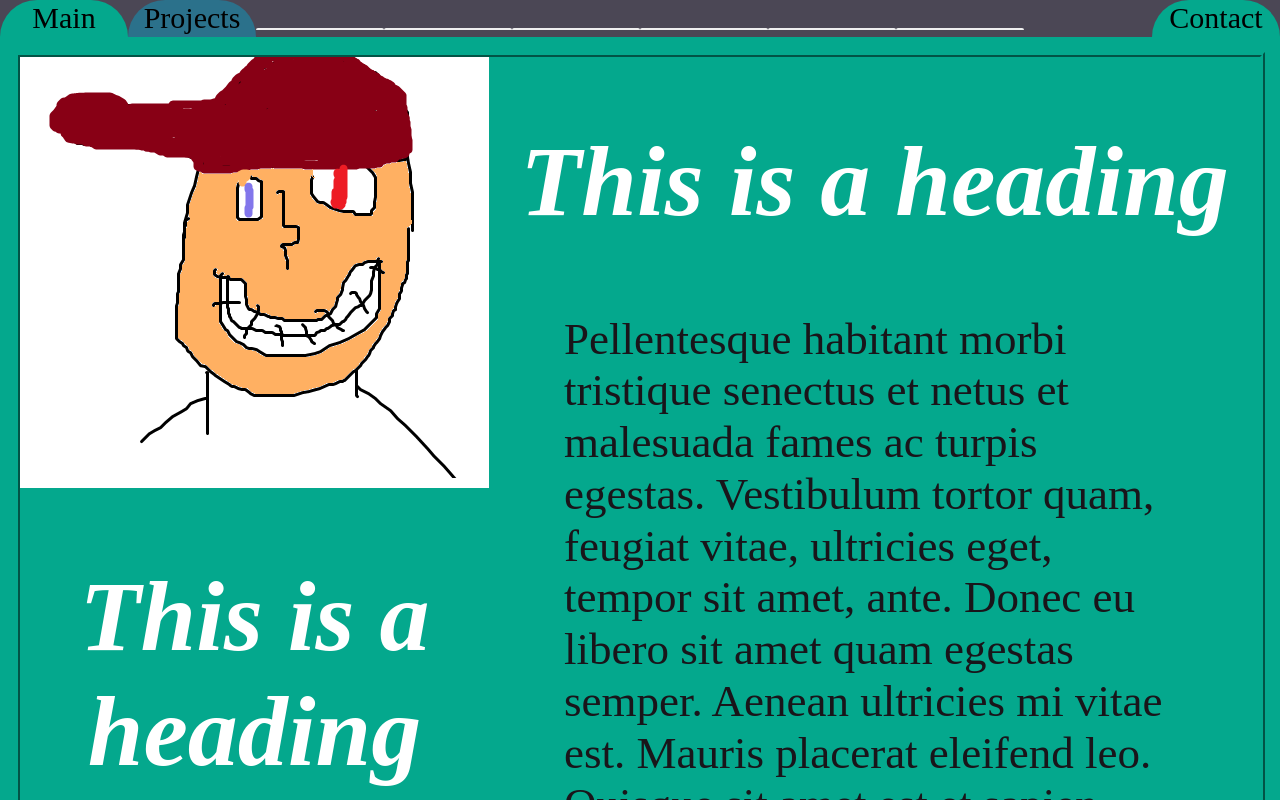
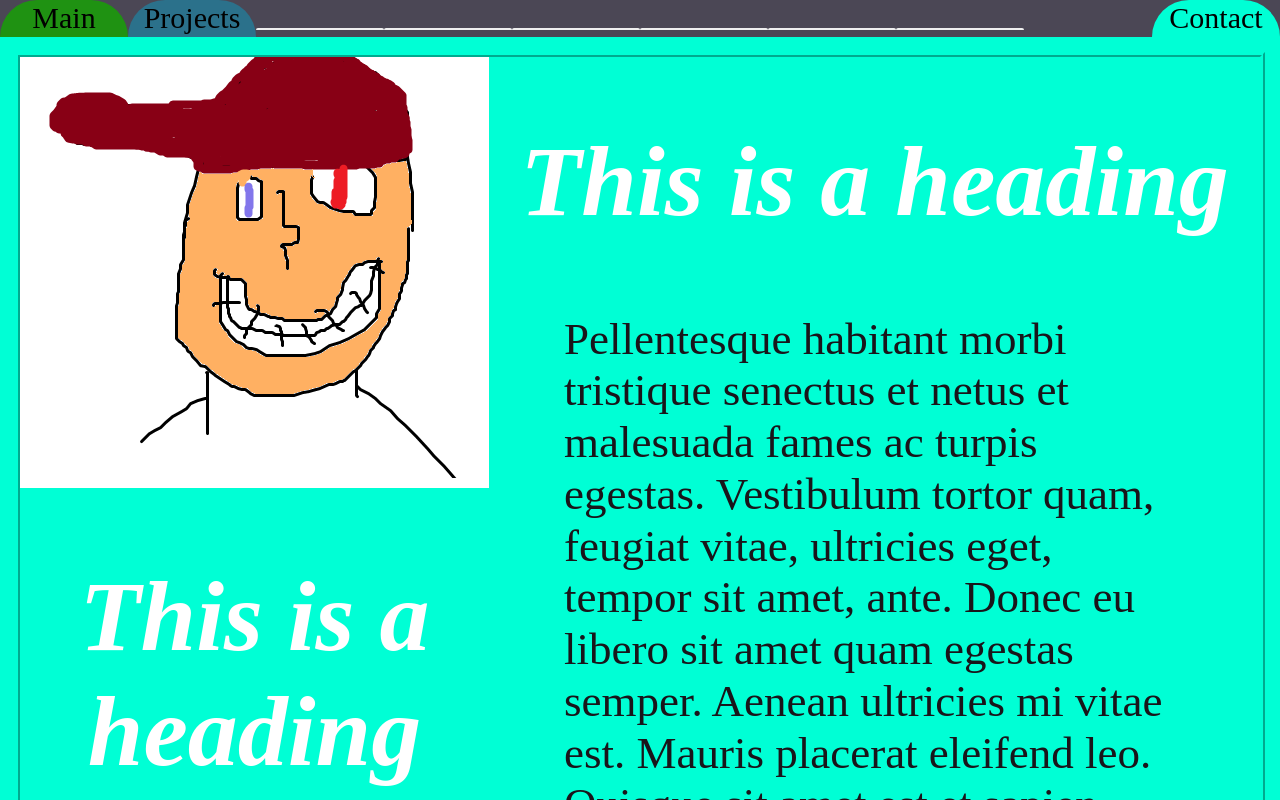
Before and after one commit to loserboi23/loserboi23.github.io, a plain HTML site: page contact.html in a window 1280 px wide. Shown: the top 800 px of the page. Drawn offline with Linux system fonts and the light colour scheme.

Commit message:
scripts v2v3

```diff
--- a/css-styles/main.css
+++ b/css-styles/main.css
@@ -26,7 +26,7 @@
 
 	--primary: #1F9212;
 	--secondary: #2B718B;
-	--tritary: rgb(4, 168, 141);
+	--tritary: rgb(0, 255, 213);
 
 	--heading: white;
 
@@ -76,7 +76,7 @@ nav
 
 #main-button
 {
-	background-color: var(--primary);
+	background-color: #1F9212;
 }
 
 #project-button
```
